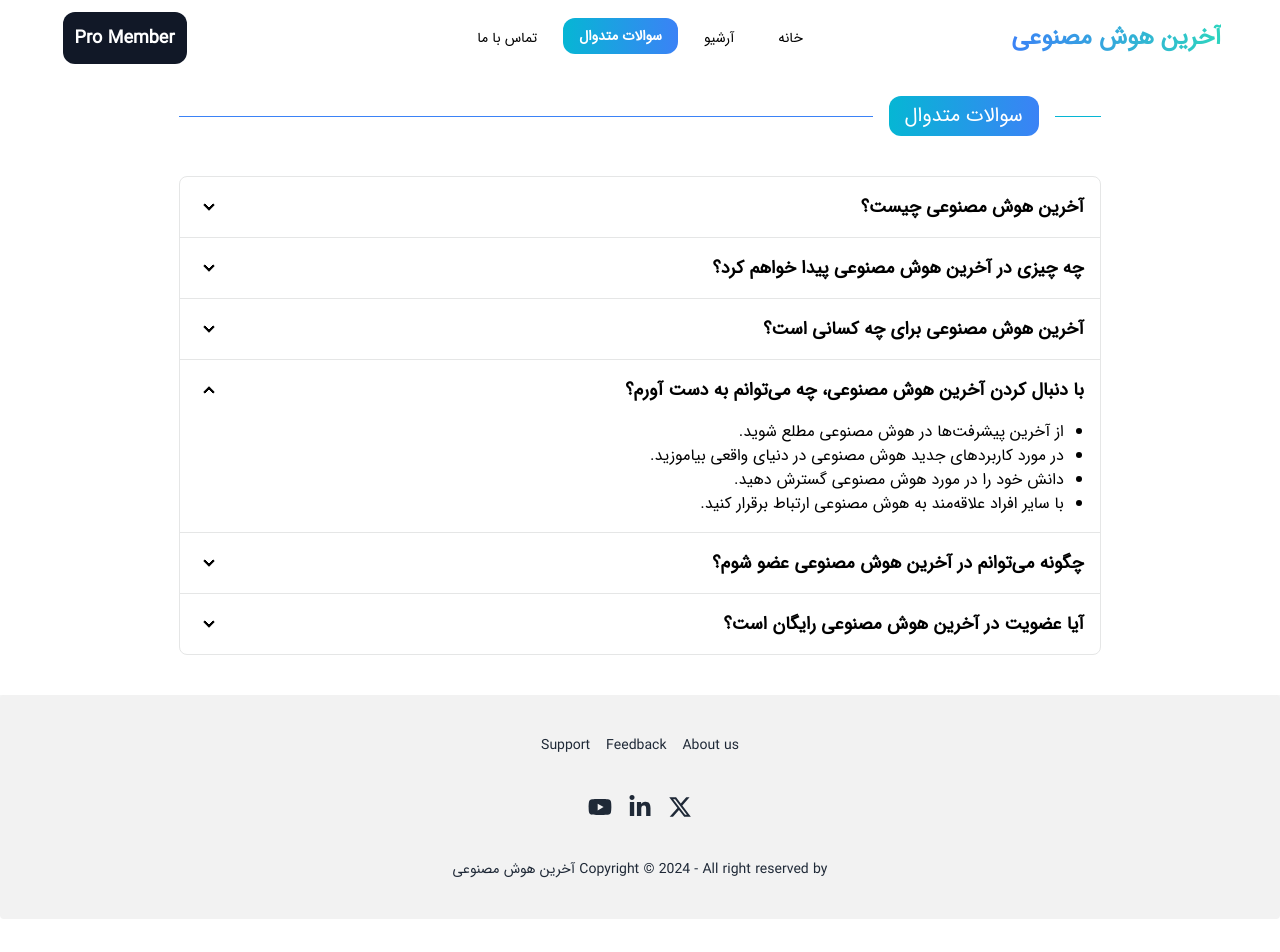
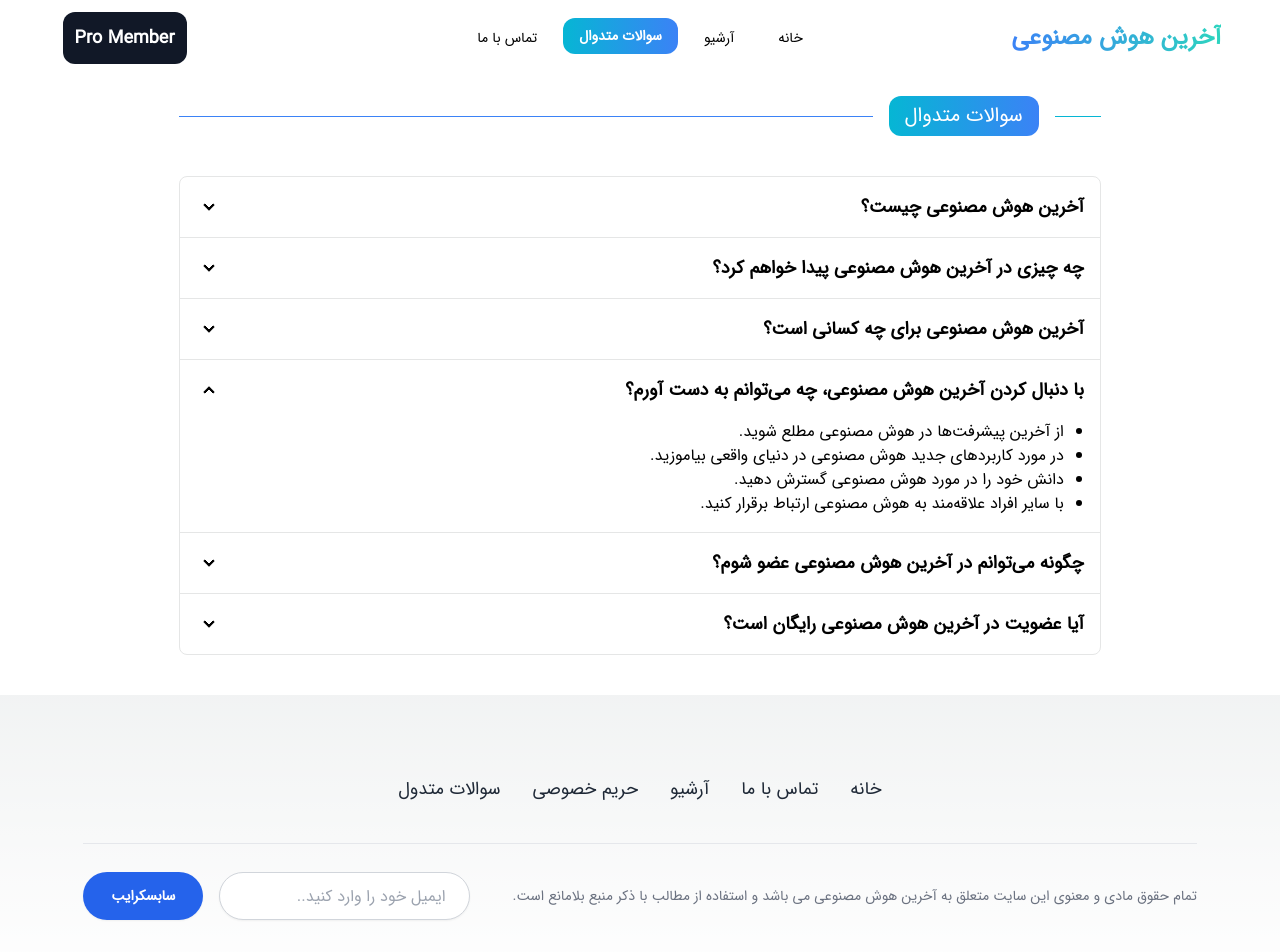
Before and after one commit to homayunmmdy/Javascript-Mosh, a Next.js app: page /FAQs in a window 1280 px wide. Shown: the top 952 px of the page. Before the commit the page ends 919 px from the top, so only its background shows below. Built offline with nearby package versions, Linux system fonts and the light colour scheme.

Commit message:
Update Footer

```diff
--- a/app/components/Footer.jsx
+++ b/app/components/Footer.jsx
@@ -1,29 +1,30 @@
-import React from 'react'
-import SiteConfig from '../config/site'
-import { FaXTwitter , FaYoutube } from "react-icons/fa6";
-import { FaLinkedinIn } from "react-icons/fa";
+import SiteConfig from "../config/site"
 
 const Footer = () => {
     return (
-        <div>
-            <footer className="footer footer-center p-10 bg-base-200 text-base-content rounded">
-                <nav className="grid grid-flow-col gap-4">
-                    <a className="link link-hover">About us</a>
-                    <a className="link link-hover">Feedback</a>
-                    <a className="link link-hover">Support</a>
-                </nav>
-                <nav>
-                    <div className="grid grid-flow-col gap-4">
-                        <FaXTwitter size={24} />
-                        <FaLinkedinIn size={24}/>
-                        <FaYoutube size={24}/>
+        <footer className="w-full py-10">
+            <div className="mx-auto w-[94%] md:w-[92%] px-4 sm:px-6 lg:px-8">
+                <div className=" ">
+                    <ul className="text-lg  flex items-center justify-center flex-col md:flex-row  py-10 gap-6 md:gap-8 transition-all duration-500">
+                        <li ><a href="/" className="text-gray-800 hover:text-blue-600">خانه</a></li>
+                        <li ><a href="/contacts" className="text-gray-800 hover:text-blue-600">تماس با ما</a></li>
+                        <li ><a href="/archive" className="text-gray-800 hover:text-blue-600">آرشیو</a></li>
+                        <li ><a href="/privacy_policy" className="text-gray-800 hover:text-blue-600">حریم خصوصی</a></li>
+                        <li ><a href="/FAQs" className="text-gray-800 hover:text-blue-600">سوالات متدول</a></li>
+                    </ul>
+                </div>
+
+                <div className="py-7 border-t border-gray-200">
+                    <div className="flex items-center flex-col-reverse justify-between md:flex-row">
+                        <span className="text-sm text-gray-500 mt-7 md:mt-0"> تمام حقوق مادی و معنوی این سایت متعلق به <a href="/">{SiteConfig.name}</a> می باشد و استفاده از مطالب با ذکر منبع بلامانع است.</span>
+                        <div className="flex items-center flex-col  gap-4 md:flex-row">
+                            <input type="text" name="email" className="py-3 px-6 h-12 border border-gray-300 shadow-sm rounded-full focus:outline-none" placeholder="ایمیل خود را وارد کنید.." />
+                            <button className="h-12 py-3.5 px-7 text-sm bg-blue-600 shadow-sm rounded-full text-white font-bold hover:bg-blue-700">سابسکرایب</button>
+                        </div>
                     </div>
-                </nav>
-                <aside>
-                    <p>Copyright © {new Date().getFullYear()} - All right reserved by {SiteConfig.name}</p>
-                </aside>
-            </footer>
-        </div>
+                </div>
+            </div>
+        </footer>
     )
 }
 
--- a/app/components/sections/posts/LatestPosts.jsx
+++ b/app/components/sections/posts/LatestPosts.jsx
@@ -1,11 +1,11 @@
 "use client"
 import useGetLatestPosts from '@/app/hooks/useGetLatestPosts'
-import PostCard from '../../PostCard'
-import GradientBtn from '../../elements/GradientBtn'
+import { useState } from 'react'
 import PublicationsSkeleton from './PostsSkeleton'
+import PostCard from './PostCard'
 
 const LatestPosts = () => {
-    const [recentSize] = useState(-5);
+    const [recentSize] = useState(-4);
     const { posts, loading } = useGetLatestPosts(recentSize);
 
     if (loading) {
--- a/app/page.jsx
+++ b/app/page.jsx
@@ -1,3 +1,4 @@
+import Heading from './components/elements/Heading'
 import { LatestPosts, PostsSec } from './components/sections'
 
 const Home = () => {
@@ -5,6 +6,7 @@ const Home = () => {
     <div className='w-[94%] md:w-[92%] mx-auto'>
       <PostsSec title="فکت" secid={5}/>
       <div id="pos-article-display-94687"></div>
+      <Heading title="آخبرین پست ها"/>
       <LatestPosts/>
       <div id="pos-article-display-94407"></div>
       <PostsSec title="زندگی" secid={4}/>
```
